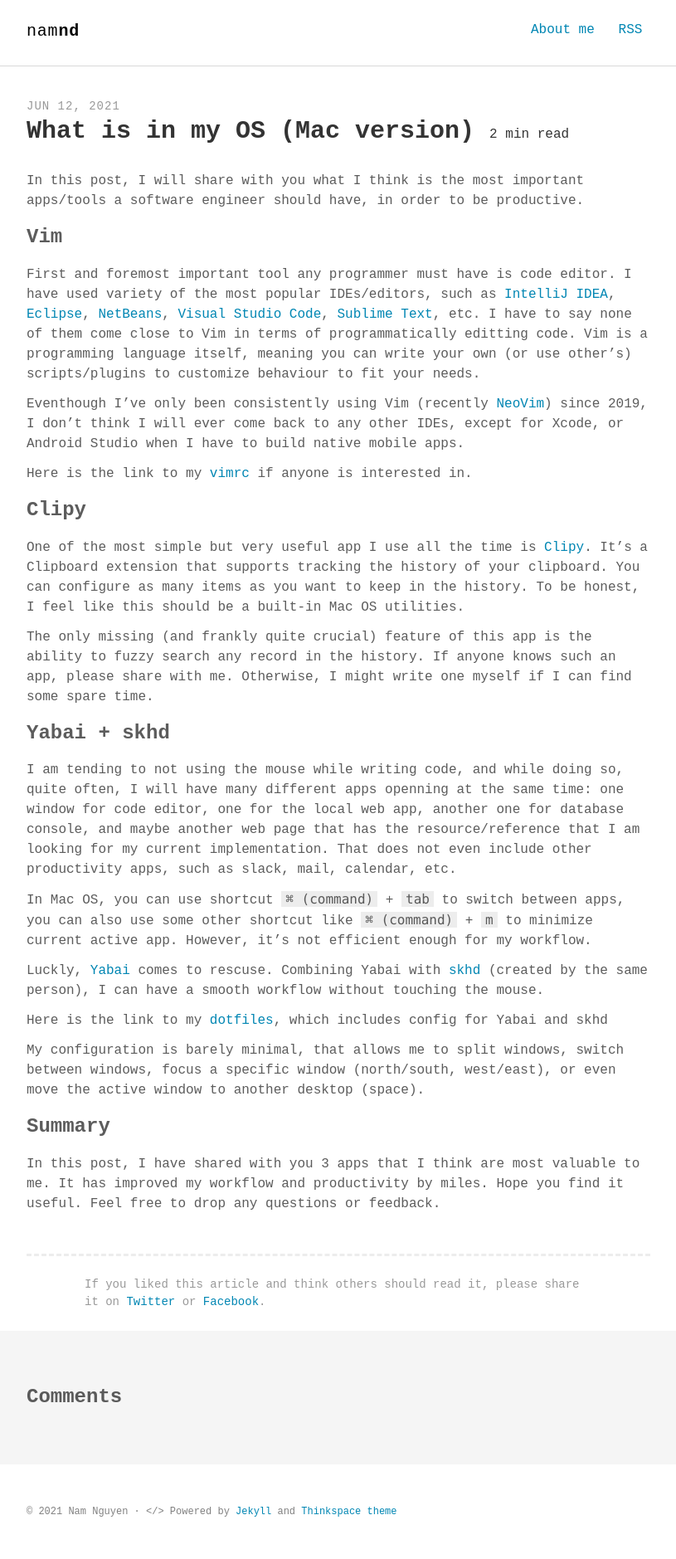
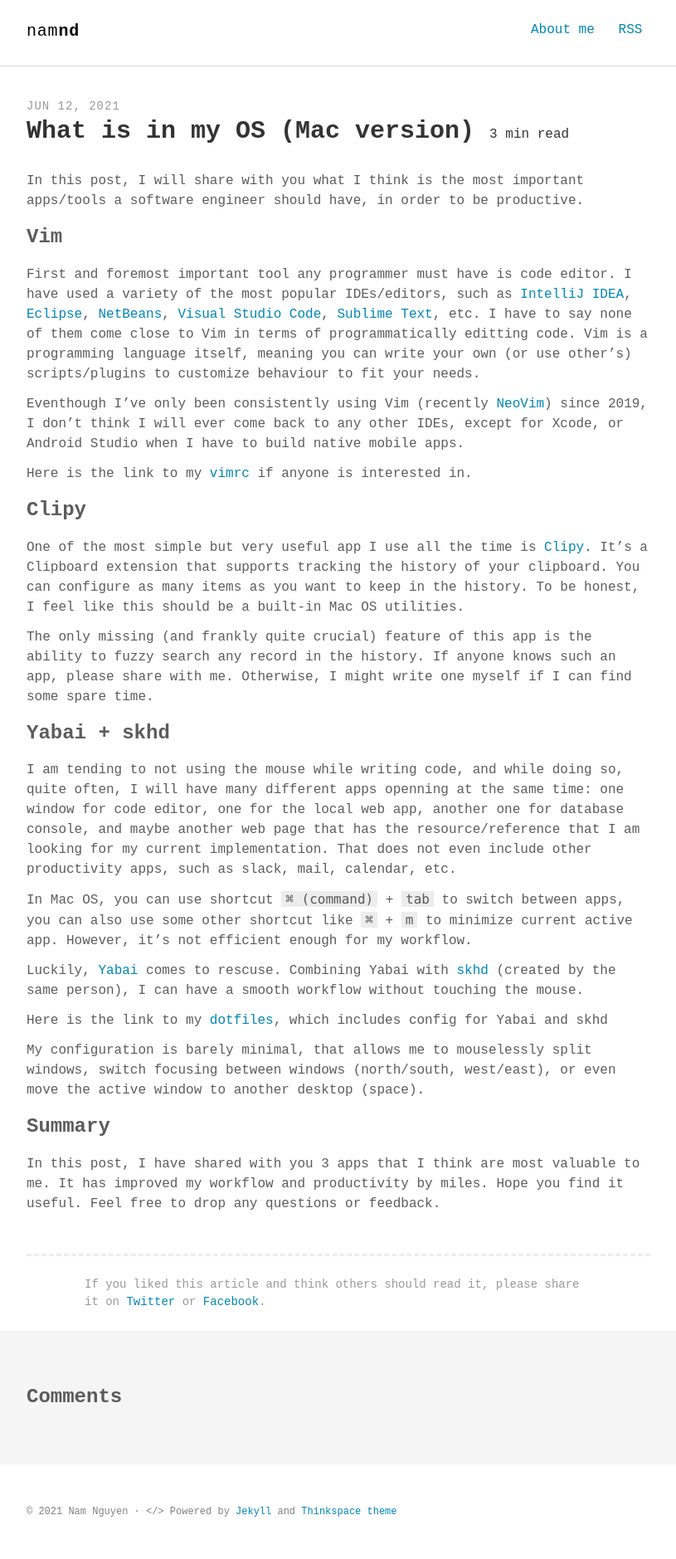
Before and after one commit to namnd/namnd.github.com, a Jekyll site: the page built from _posts/2021-06-12-what-is-in-my-os-mac-version.md, in a window 1280 px wide. Shown: the whole page at 83% size, without its empty margins (232-1047 px from the left). Built offline with Jekyll 4.4.1, drawn with Linux system fonts in a browser that asks for light colours; some web fonts are replaced; comment, search, counter and statistics services are not loaded.

Commit message:
post tweak

```diff
--- a/_includes/read-time.html
+++ b/_includes/read-time.html
@@ -1,4 +1,4 @@
 <span class="reading-time" title="Estimated read time">
 	{% assign words = include.content | strip_html | number_of_words %}
-	{{ words | divided_by: 265 | plus: 1 }} min read
+	{{ words | divided_by: 180 | plus: 1 }} min read
 </span>
--- a/_posts/2021-06-12-what-is-in-my-os-mac-version.md
+++ b/_posts/2021-06-12-what-is-in-my-os-mac-version.md
@@ -10,7 +10,7 @@
 
 ### Vim
 First and foremost important tool any programmer must have is code editor.
-I have used variety of the most popular IDEs/editors, such as
+I have used a variety of the most popular IDEs/editors, such as
 [IntelliJ IDEA](https://www.jetbrains.com/idea/){:target="_blank"},
 [Eclipse](https://www.eclipse.org/ide/){:target="_blank"},
 [NetBeans](https://netbeans.apache.org/){:target="_blank"},
@@ -37,13 +37,13 @@
 one window for code editor, one for the local web app, another one for database console, and maybe another web page that has the resource/reference that I am looking for my current implementation.
 That does not even include other productivity apps, such as slack, mail, calendar, etc.
 
-In Mac OS, you can use shortcut `⌘ (command)` + `tab` to switch between apps, you can also use some other shortcut like `⌘ (command)` + `m` to minimize current active app. However, it's not efficient enough for my workflow.
+In Mac OS, you can use shortcut `⌘ (command)` + `tab` to switch between apps, you can also use some other shortcut like `⌘` + `m` to minimize current active app. However, it's not efficient enough for my workflow.
 
-Luckly, [Yabai](https://github.com/koekeishiya/yabai){:target="_blank"} comes to rescuse. Combining Yabai with [skhd](https://github.com/koekeishiya/skhd){:target="_blank"} (created by the same person), I can have a smooth workflow without touching the mouse.
+Luckily, [Yabai](https://github.com/koekeishiya/yabai){:target="_blank"} comes to rescuse. Combining Yabai with [skhd](https://github.com/koekeishiya/skhd){:target="_blank"} (created by the same person), I can have a smooth workflow without touching the mouse.
 
 Here is the link to my [dotfiles](https://github.com/namnd/dotfiles-macos), which includes config for Yabai and skhd
 
-My configuration is barely minimal, that allows me to split windows, switch between windows, focus a specific window (north/south, west/east), or even move the active window to another desktop (space).
+My configuration is barely minimal, that allows me to mouselessly split windows, switch focusing between windows (north/south, west/east), or even move the active window to another desktop (space).
 
 ### Summary
 In this post, I have shared with you 3 apps that I think are most valuable to me. It has improved my workflow and productivity by miles. Hope you find it useful. Feel free to drop any questions or feedback.
```
